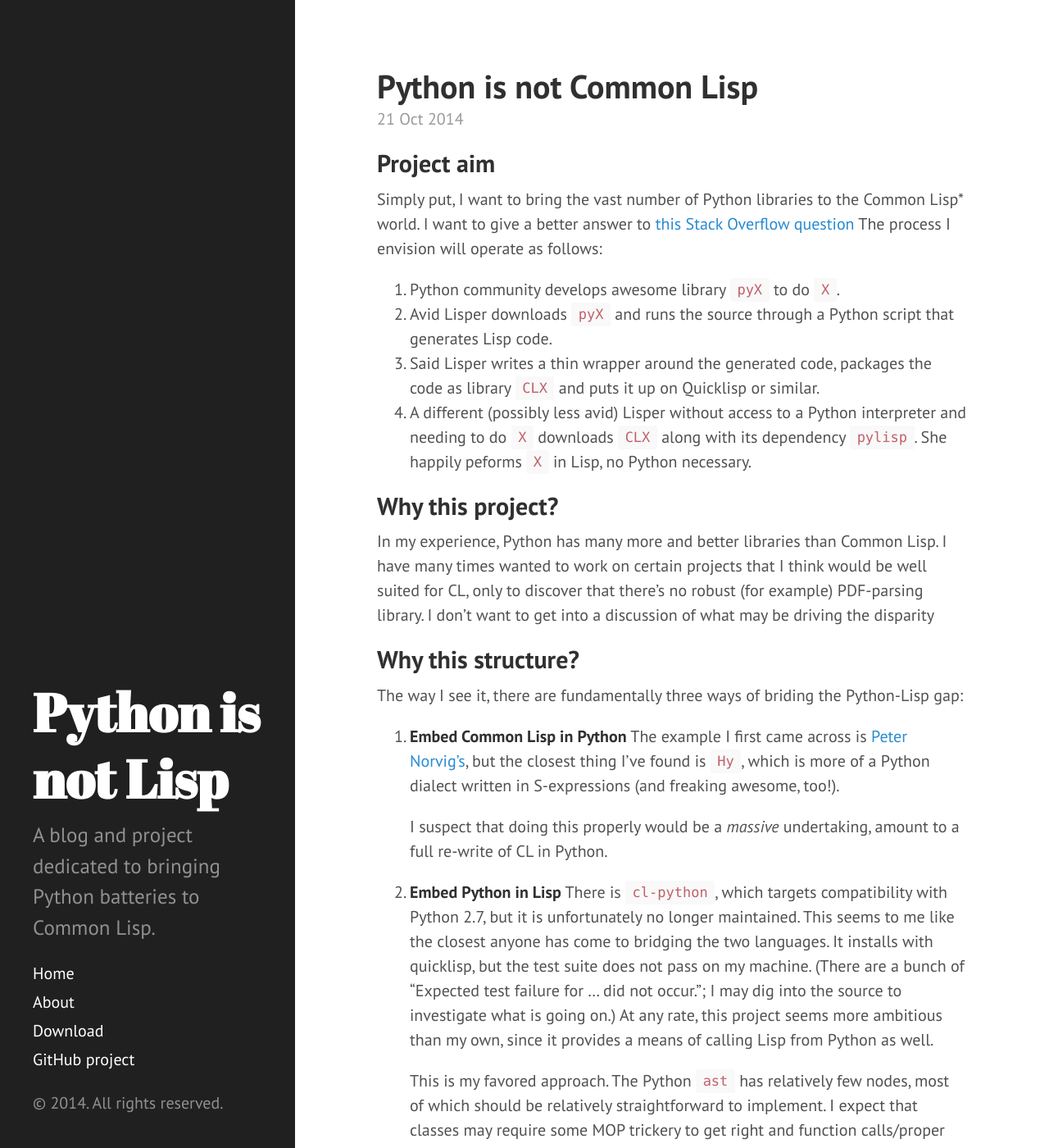
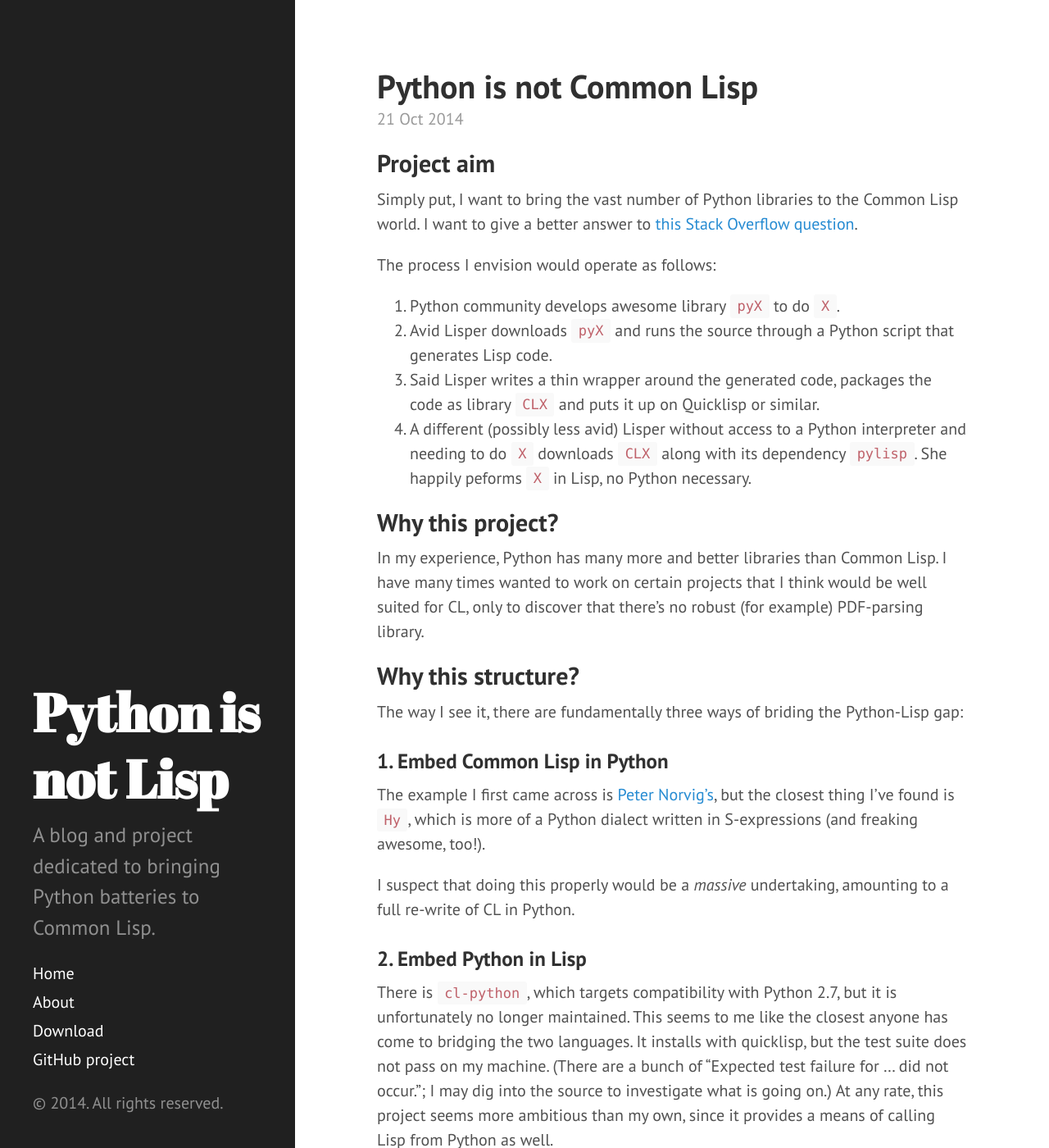
Before and after one commit to felipeochoa/aqua-lisp, a Jekyll site: the page built from _posts/2014-10-21-python-is-not-common-lisp.md, in a window 1280 px wide and 1400 px high. Shown: the whole window at 82% size. Built offline with Jekyll 4.4.1, drawn with Linux system fonts in a browser that asks for light colours; Markdown is read by kramdown in place of the engine named in the settings; some of the changed text lies outside the part shown.

Commit message:
stylistic edits

```diff
--- a/_posts/2014-10-21-python-is-not-common-lisp.md
+++ b/_posts/2014-10-21-python-is-not-common-lisp.md
@@ -6,9 +6,11 @@
 ## Project aim
 
 Simply put, I want to bring the vast number of Python libraries to the
-Common Lisp* world. I want to give a better answer to
-[this Stack Overflow question](http://stackoverflow.com/questions/5174199/)
-The process I envision will operate as follows:
+Common Lisp world. I want to give a better answer to
+[this Stack Overflow question](http://stackoverflow.com/questions/5174199/).
+
+
+The process I envision would operate as follows:
 
 1. Python community develops awesome library `pyX` to do `X`.
 2. Avid Lisper downloads `pyX` and runs the source through a Python
@@ -27,66 +29,71 @@
 Common Lisp. I have many times wanted to work on certain projects that
 I think would be well suited for CL, only to discover that there's no
 robust (for example) PDF-parsing library.
-I don't want to get into a discussion of what may be driving the
-disparity
 
 ## Why this structure?
 
 The way I see it, there are fundamentally three ways of briding the
 Python-Lisp gap:
 
-1. **Embed Common Lisp in Python** The example I first came across is
-   [Peter Norvig's](http://norvig.com/lispy2.html), but the closest
-   thing I've found is [`Hy`](https://github.com/paultag/hy), which is
-   more of a Python dialect written in S-expressions (and freaking
-   awesome, too!).
+### 1. Embed Common Lisp in Python
 
-   I suspect that doing this properly would be a _massive_
-   undertaking, amount to a full re-write of CL in Python.
-2. **Embed Python in Lisp** There is
-   [`cl-python`](https://github.com/metawilm/cl-python), which targets
-   compatibility with Python 2.7, but it is unfortunately no longer
-   maintained. This seems to me like the closest anyone has come to
-   bridging the two languages. It installs with quicklisp, but the
-   test suite does not pass on my machine. (There are a bunch of
-   "Expected test failure for ... did not occur."; I may dig into the
-   source to investigate what is going on.) At any rate, this project
-   seems more ambitious than my own, since it provides a means of
-   calling Lisp from Python as well.
+The example I first came across is
+[Peter Norvig's](http://norvig.com/lispy2.html), but the closest thing
+I've found is [`Hy`](https://github.com/paultag/hy), which is more of
+a Python dialect written in S-expressions (and freaking awesome,
+too!).
 
-   This is my favored approach. The Python `ast` has relatively few
-   nodes, most of which should be relatively straightforward to
-   implement. I expect that classes may require some MOP trickery to
-   get right and function calls/proper scoping of variables may
-   require special care. Some of the introspection machinery in
-   particular seems difficult to reproduce. The oft-pointed to
-   [similarity between Python and Lisp](http://norvig.com/python-lisp.html)
-   is, I think, quite-apparent at this level.
-3. **Provide an FFI** I'm not sure, but I think
-   [`burgled-batteries`](http://www2s.biglobe.ne.jp/~niitsuma/pythononlispex.html)
-   is the top choice here, though it's been 3 years since the last
-   commit. They list [`Pyffi`](http://www.cliki.net/Pyffi) (appears to
-   only support Python up to 2.5), `cl-python`, and
-   [`Python-on-lisp`](http://common-lisp.net/project/python-on-lisp/)
-   (dead since 06).
+I suspect that doing this properly would be a _massive_ undertaking,
+amounting to a full re-write of CL in Python.
 
-    I think this is a tremendously elegant solution which basically
-    reduces your requirements down to a DLL. Despite having written
-    several Python C-extensions, I still find its C API a bit daunting.
 
+### 2. Embed Python in Lisp
+
+There is [`cl-python`](https://github.com/metawilm/cl-python), which
+targets compatibility with Python 2.7, but it is unfortunately no
+longer maintained. This seems to me like the closest anyone has come
+to bridging the two languages. It installs with quicklisp, but the
+test suite does not pass on my machine. (There are a bunch of
+"Expected test failure for ... did not occur."; I may dig into the
+source to investigate what is going on.) At any rate, this project
+seems more ambitious than my own, since it provides a means of calling
+Lisp from Python as well.
+
+This is my favored approach. The Python `ast` has relatively few
+nodes, most of which should be relatively straightforward to
+implement. I expect that classes may require some MOP trickery to get
+right and function calls/proper scoping of variables may require
+special care. Some of the introspection machinery in particular seems
+difficult to reproduce. The oft-pointed to
+[similarity between Python and Lisp](http://norvig.com/python-lisp.html)
+is, I think, quite-apparent at this level.
+
+### 3. Provide an FFI
+
+I'm not sure, but I think
+[`burgled-batteries`](http://www2s.biglobe.ne.jp/~niitsuma/pythononlispex.html)
+is the top choice here, though it's been 3 years since the last
+commit. They list [`Pyffi`](http://www.cliki.net/Pyffi) (appears to
+only support Python up to 2.5), `cl-python`, and
+[`Python-on-lisp`](http://common-lisp.net/project/python-on-lisp/)
+(dead since 06).
+
+I think this is a tremendously elegant solution which basically
+reduces your requirements down to a DLL. Despite having written
+several Python C-extensions, I still find its C API a bit daunting.
 
 
 ## Project plan
 
-1. Initially, I will rely on having a Python interpreter available to
-   translate Python source, via
-   [`AST`](http://greentreesnakes.readthedocs.org/en/latest/), into
-   the S-expression form of the language. Perhaps longer-term, the
-   project may warrant having its own lexer/parser to generate ASTs. I
-   expect to create a Python script to perform this rough translation
-   first.
+1. Initially, I will rely on a Python interpreter to translate Python
+   source, into an
+   [`AST`](http://greentreesnakes.readthedocs.org/en/latest/), and
+   then into an S-expression representation of the language. (Perhaps
+   longer-term, the project may warrant having its own lexer/parser to
+   generate ASTs.) I expect to create a Python script to perform this
+   rough translation first.
 2. The first real order of business will be to implement all the AST
-   nodes as Lisp in an include-able runtime. Many of the nodes will be
+   nodes as Lisp in a require-able runtime. Many of the nodes will be
    straightforward to write as macros, but I expect that `ClassDef`
    will require some careful work with MOP and
    `Assign`/`Delete`/`Name` will require some overhead to track
```
